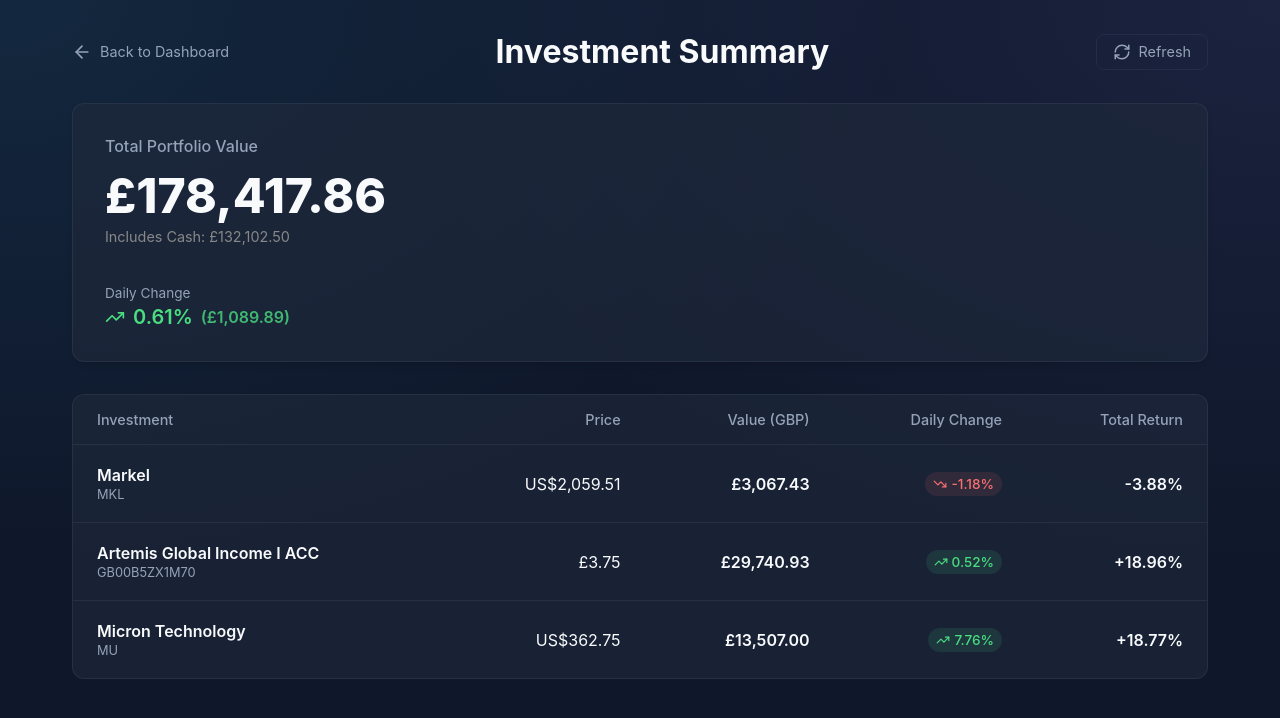
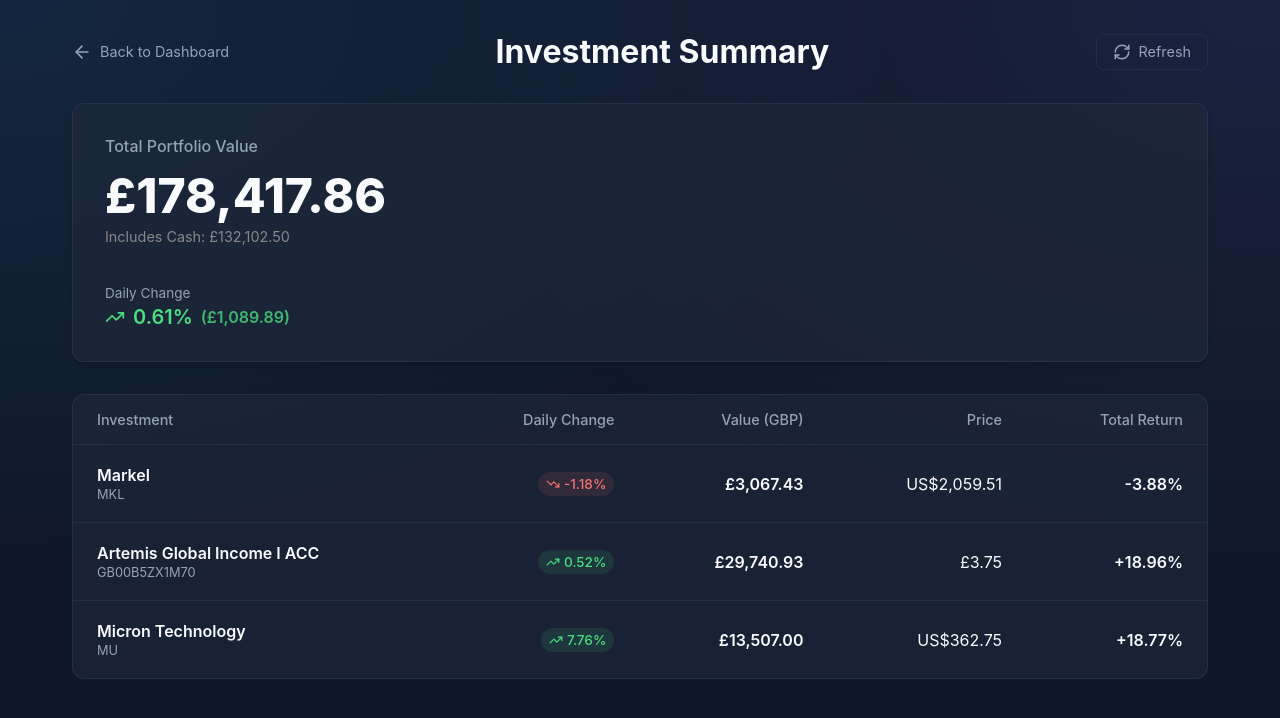
Before and after one commit to sturnbull11st-ai/Portfolio-tracker, a Next.js app: page /summary in a window 1280 px wide. Shown: the top 718 px of the page. Built offline with nearby package versions, Linux system fonts and the light colour scheme.

Commit message:
Swap Price and Daily Change columns on summary page

```diff
--- a/src/app/summary/page.tsx
+++ b/src/app/summary/page.tsx
@@ -105,9 +105,9 @@
                     <thead>
                         <tr>
                             <th>Investment</th>
+                            <th className={styles.right}>Daily Change</th>
+                            <th className={styles.right}>Value (GBP)</th>
                             <th className={styles.right}>Price</th>
-                            <th className={styles.right}>Value (GBP)</th>
-                            <th className={styles.right}>Daily Change</th>
                             <th className={styles.right}>Total Return</th>
                         </tr>
                     </thead>
@@ -123,16 +123,16 @@
                                         <span className={styles.symbol}>{inv.symbol}</span>
                                     </td>
                                     <td className={styles.right}>
-                                        {formatMoney(inv.currentPrice || 0, inv.currency)}
+                                        <div className={`${styles.pill} ${isPositive ? styles.positive : styles.negative}`}>
+                                            {isPositive ? <TrendingUp size={14} /> : <TrendingDown size={14} />}
+                                            {inv.dailyChangePercent?.toFixed(2)}%
+                                        </div>
                                     </td>
                                     <td className={styles.right} style={{ fontWeight: 600 }}>
                                         {formatMoney(inv.valueGBP)}
                                     </td>
                                     <td className={styles.right}>
-                                        <div className={`${styles.pill} ${isPositive ? styles.positive : styles.negative}`}>
-                                            {isPositive ? <TrendingUp size={14} /> : <TrendingDown size={14} />}
-                                            {inv.dailyChangePercent?.toFixed(2)}%
-                                        </div>
+                                        {formatMoney(inv.currentPrice || 0, inv.currency)}
                                     </td>
                                     <td className={`${styles.right} ${isRetPositive ? styles.positive : styles.negative}`} style={{ fontWeight: 600 }}>
                                         {inv.totalReturnPct > 0 ? '+' : ''}{inv.totalReturnPct.toFixed(2)}%
```
